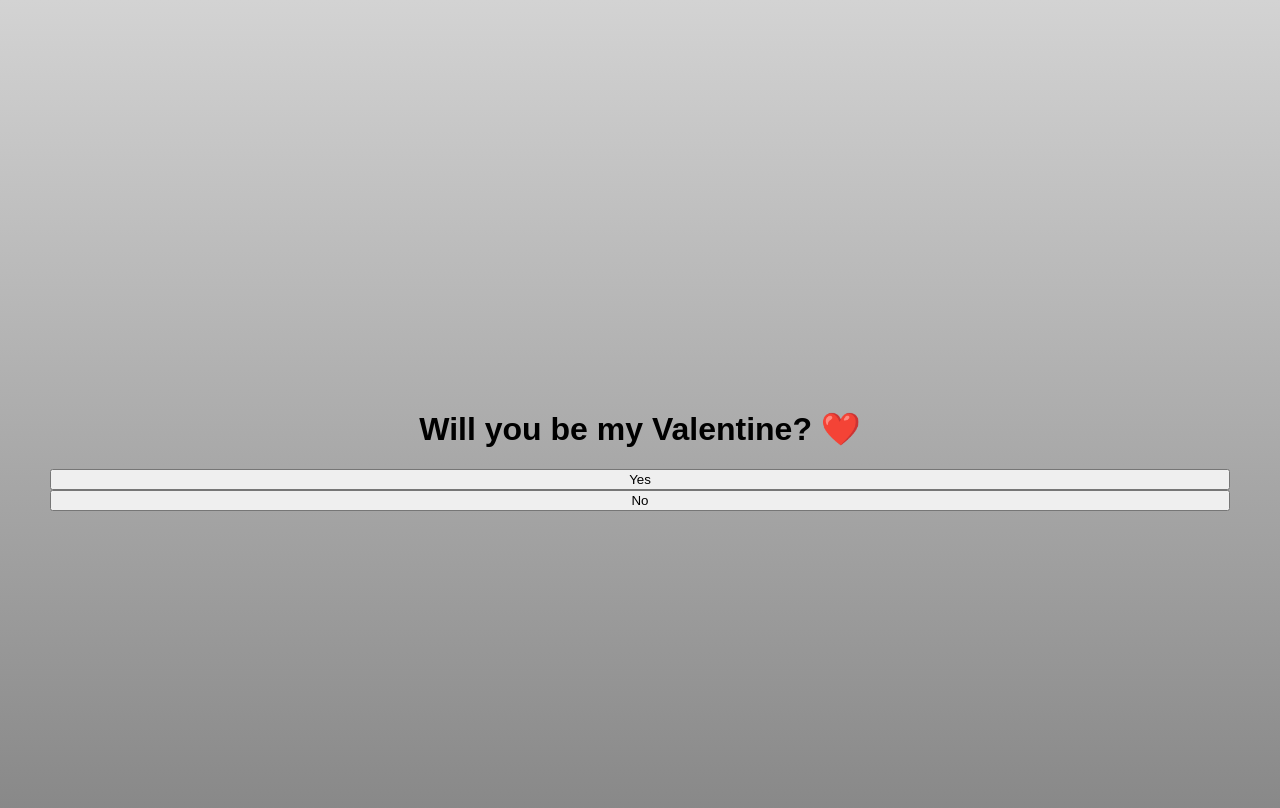
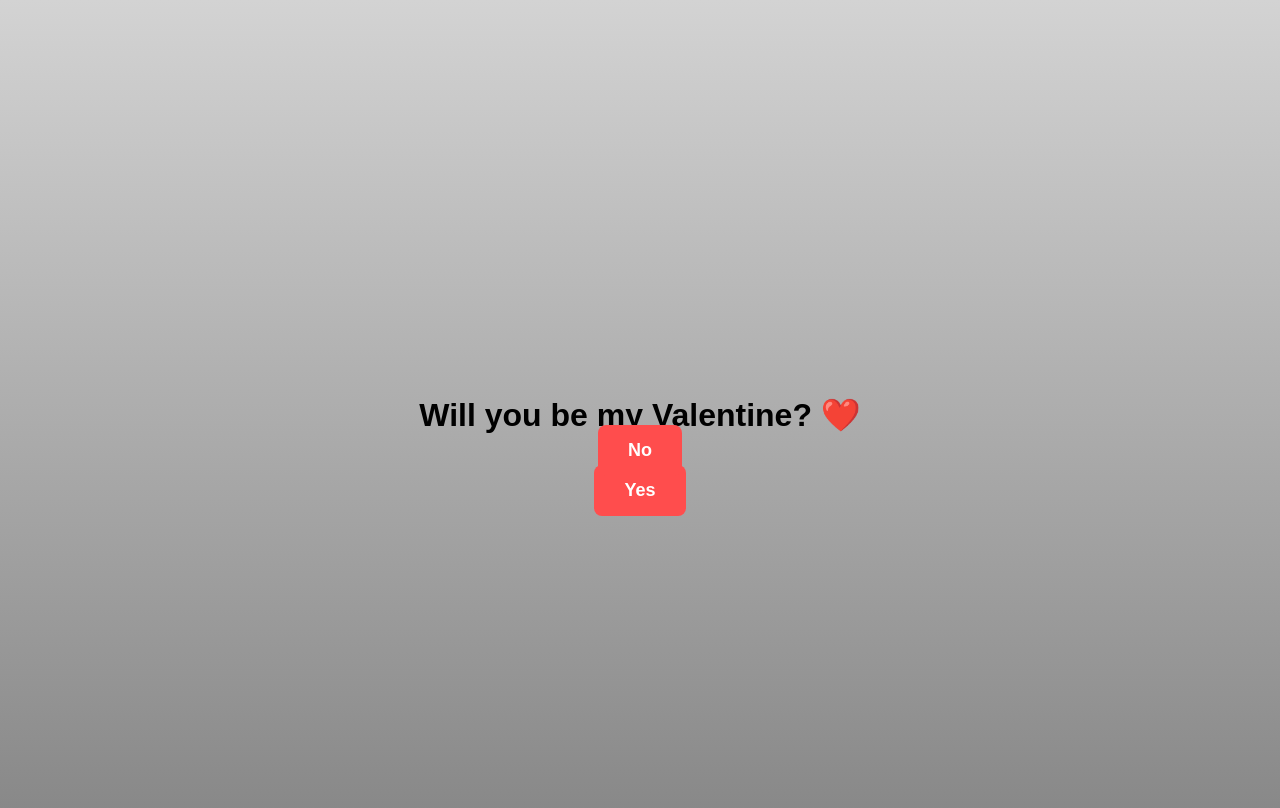
Before and after one commit to airox1/valentinesday_4Jade, a plain HTML site: page index.html in a window 1280 px wide. Drawn offline with Linux system fonts and the light colour scheme.

Commit message:
Updated index.html <style>

```diff
--- a/index.html
+++ b/index.html
@@ -5,7 +5,7 @@
     <meta name="viewport" content="width=device-width, initial-scale=1.0">
     <title>Will You Be My Valentine?</title>
     <style>
-        body {
+body {
     text-align: center;
     font-family: Arial, sans-serif;
     padding: 50px;
@@ -15,6 +15,32 @@
     display: flex;
     flex-direction: column;
     justify-content: center;
+    align-items: center;
+}
+
+h1 {
+    font-size: 32px;
+}
+
+.btn {
+    padding: 15px 30px;
+    font-size: 18px;
+    border: none;
+    border-radius: 8px;
+    background-color: #ff4d4d;
+    color: white;
+    font-weight: bold;
+    cursor: pointer;
+    margin: 10px;
+    transition: 0.3s;
+}
+
+.btn:hover {
+    background-color: #cc0000;
+}
+
+#no {
+    position: absolute;
 }
     </style>
 </head>
```
